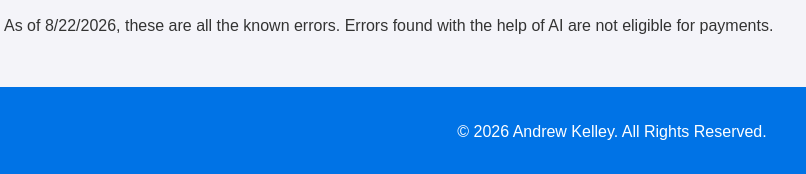
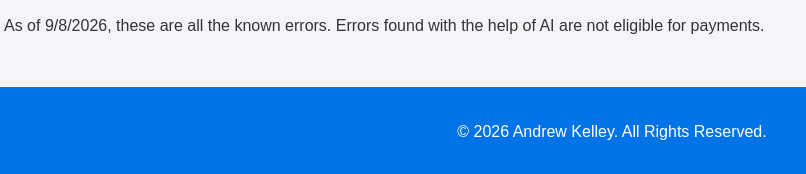
Before and after one commit to Andrew-Kelley/understand_math, a plain HTML site: page index.html in a window 1280 px wide. Shown: the part 5173-5347 px from the top of the page, 28-834 px from the left. Drawn offline with nearby package versions, Linux system fonts and the light colour scheme.

Commit message:
Update the date for the errata

```diff
--- a/index.html
+++ b/index.html
@@ -1302,7 +1302,7 @@
         <li>Page 354, "infinte series" should be "infinite series" instead. (Thank you Teagan for catching this.) </lli>
 </ul>
 
-<p> As of 8/22/2026, these are all the known errors. Errors found with the help of AI are not eligible for payments.</p>
+<p> As of 9/8/2026, these are all the known errors. Errors found with the help of AI are not eligible for payments.</p>
 
 	<script>
 
```
